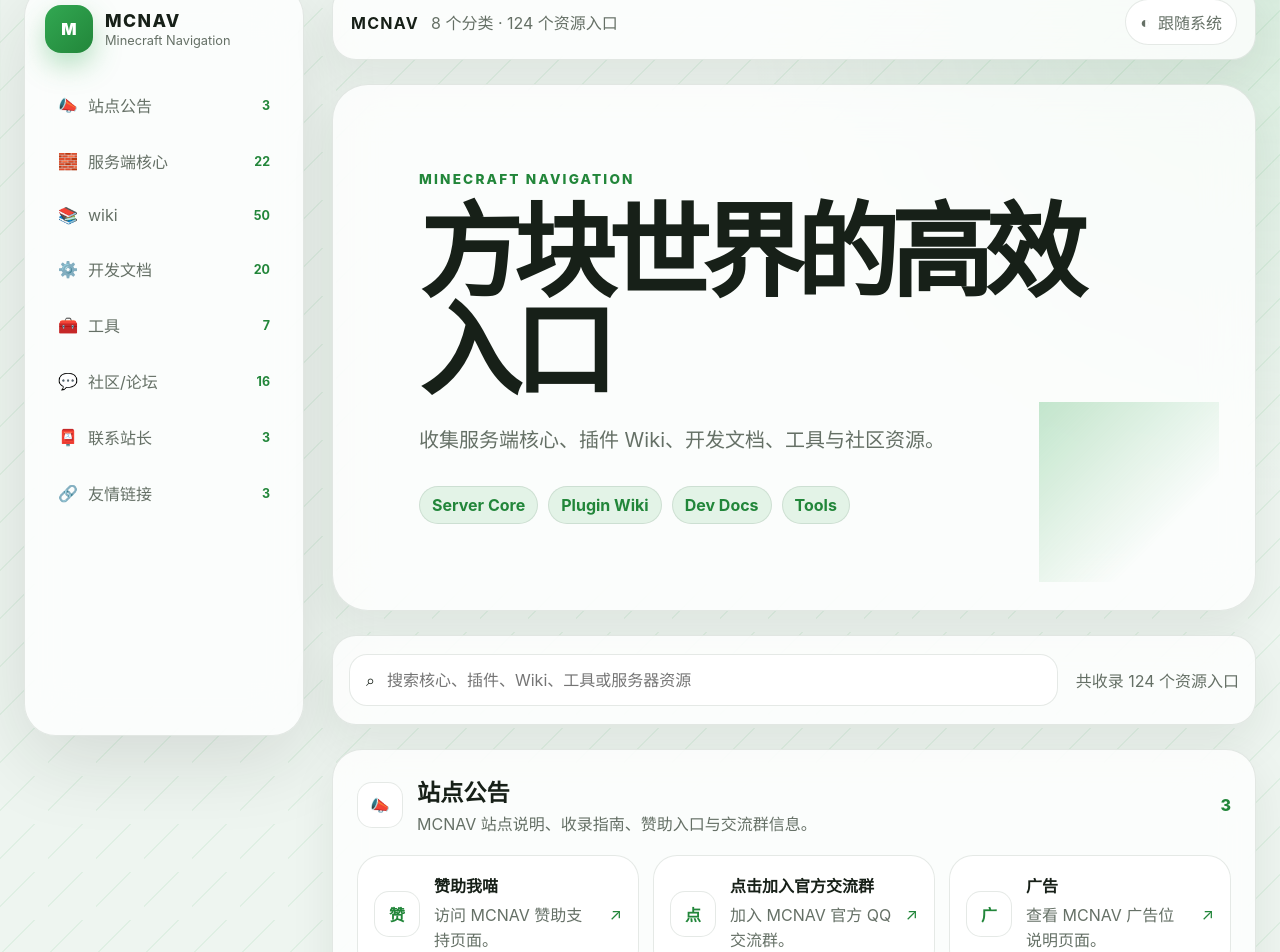
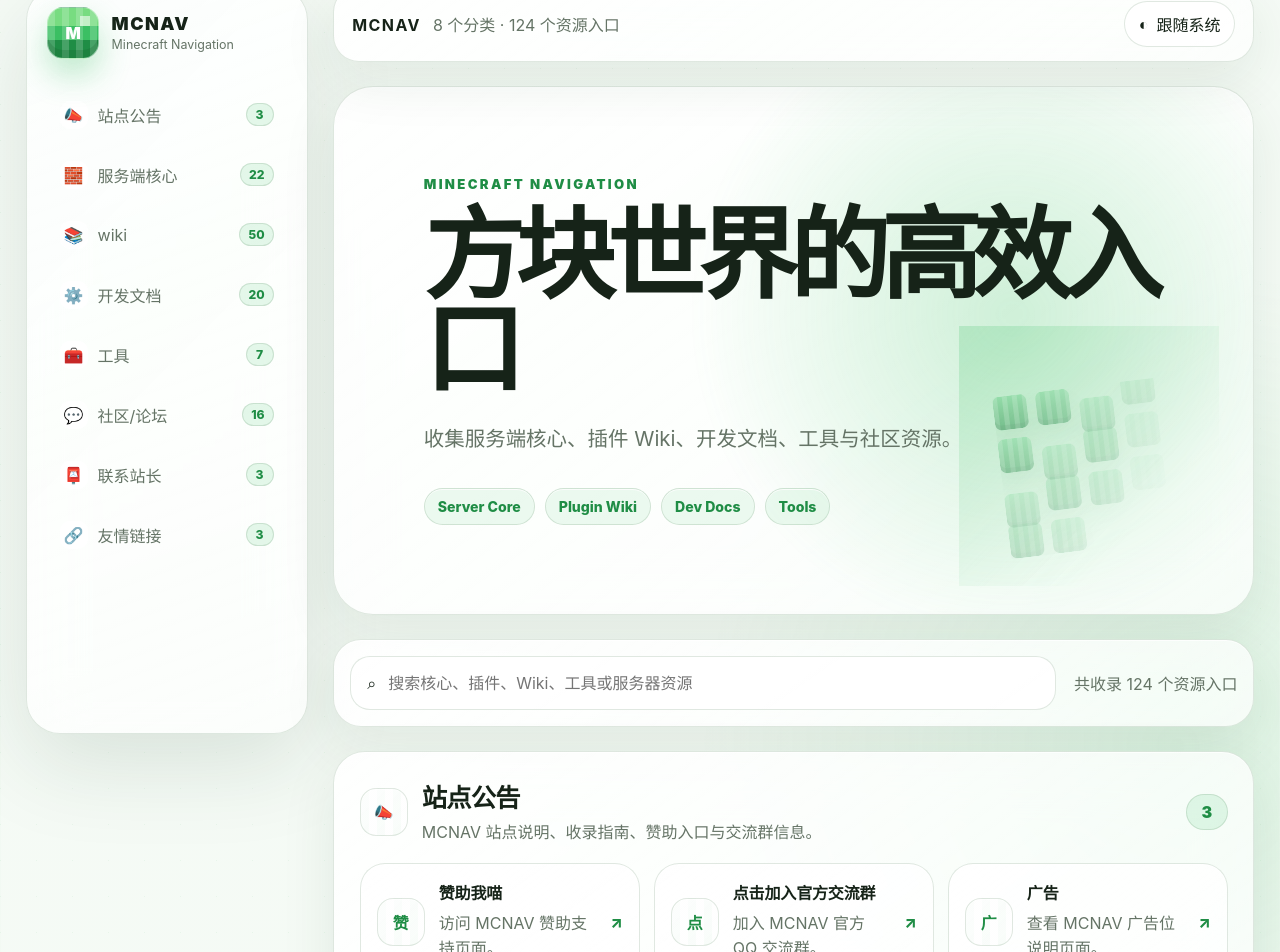
Before and after one commit to thisxiaoyuQAQ/Nav-Minecraft, a React (Vite) app: page / in a window 1280 px wide. Shown: the part 40-992 px from the top of the page. Built offline with nearby package versions, Linux system fonts and the light colour scheme.

Commit message:
style: apply full-screen apple minecraft ui
Co-Authored-By: Claude Opus 4.8 (1M context) <noreply@anthropic.com>

```diff
--- a/src/App.css
+++ b/src/App.css
@@ -1,38 +1,45 @@
 :root {
   color-scheme: light;
-  font-family: Inter, ui-sans-serif, system-ui, -apple-system, BlinkMacSystemFont, "Segoe UI", sans-serif;
-  background: #edf4ef;
-  color: #172018;
-  --bg: #eef5f0;
-  --bg-soft: #f8fbf8;
-  --panel: rgba(255, 255, 255, 0.78);
-  --panel-strong: rgba(255, 255, 255, 0.94);
-  --text: #172018;
-  --muted: #657066;
-  --line: rgba(43, 73, 49, 0.12);
-  --accent: #32a852;
-  --accent-strong: #22863a;
-  --accent-soft: rgba(50, 168, 82, 0.12);
-  --shadow: 0 24px 80px rgba(23, 32, 24, 0.12);
-  --card-shadow: 0 18px 45px rgba(23, 32, 24, 0.08);
+  font-family: ui-sans-serif, -apple-system, BlinkMacSystemFont, "SF Pro Display", "Segoe UI", sans-serif;
+  background: #f6fbf6;
+  color: #162318;
+  --bg: #f6fbf6;
+  --bg-soft: #edf7ef;
+  --panel: rgba(255, 255, 255, 0.72);
+  --panel-strong: rgba(255, 255, 255, 0.9);
+  --text: #162318;
+  --muted: #657466;
+  --line: rgba(37, 91, 48, 0.14);
+  --line-strong: rgba(37, 91, 48, 0.24);
+  --accent: #3bbf63;
+  --accent-strong: #1f8d45;
+  --accent-soft: rgba(59, 191, 99, 0.13);
+  --accent-glow: rgba(59, 191, 99, 0.24);
+  --shadow: 0 28px 90px rgba(27, 61, 36, 0.13);
+  --card-shadow: 0 18px 55px rgba(27, 61, 36, 0.09);
+  --inner-highlight: inset 0 1px 0 rgba(255, 255, 255, 0.74);
+  --shell-padding: clamp(16px, 2vw, 32px);
 }
 
 :root[data-theme='dark'] {
   color-scheme: dark;
   background: #071109;
-  color: #f1f7f1;
+  color: #f2f8f1;
   --bg: #071109;
   --bg-soft: #101b12;
-  --panel: rgba(17, 28, 19, 0.72);
-  --panel-strong: rgba(18, 31, 21, 0.94);
-  --text: #f1f7f1;
-  --muted: #a8b7aa;
-  --line: rgba(194, 222, 199, 0.16);
-  --accent: #54d66f;
-  --accent-strong: #7af08f;
-  --accent-soft: rgba(84, 214, 111, 0.14);
-  --shadow: 0 24px 80px rgba(0, 0, 0, 0.36);
-  --card-shadow: 0 18px 45px rgba(0, 0, 0, 0.22);
+  --panel: rgba(18, 31, 21, 0.72);
+  --panel-strong: rgba(20, 35, 23, 0.92);
+  --text: #f2f8f1;
+  --muted: #aab9aa;
+  --line: rgba(190, 224, 196, 0.16);
+  --line-strong: rgba(190, 224, 196, 0.26);
+  --accent: #6ee083;
+  --accent-strong: #9cf0a4;
+  --accent-soft: rgba(110, 224, 131, 0.14);
+  --accent-glow: rgba(110, 224, 131, 0.2);
+  --shadow: 0 28px 90px rgba(0, 0, 0, 0.42);
+  --card-shadow: 0 18px 55px rgba(0, 0, 0, 0.26);
+  --inner-highlight: inset 0 1px 0 rgba(255, 255, 255, 0.08);
 }
 
 * {
@@ -47,12 +54,27 @@ body {
   margin: 0;
   min-width: 320px;
   min-height: 100vh;
+  overflow-x: hidden;
   background:
-    linear-gradient(135deg, transparent 0 24px, rgba(50, 168, 82, 0.08) 24px 25px, transparent 25px 48px),
-    radial-gradient(circle at top right, var(--accent-soft), transparent 34rem),
-    var(--bg);
-  background-size: 48px 48px, auto, auto;
+    radial-gradient(circle at 12% -8%, var(--accent-glow), transparent 34rem),
+    radial-gradient(circle at 92% 10%, var(--accent-soft), transparent 30rem),
+    linear-gradient(135deg, rgba(59, 191, 99, 0.07) 0 1px, transparent 1px 36px),
+    linear-gradient(145deg, var(--bg), var(--bg-soft));
+  background-size: auto, auto, 36px 36px, auto;
   color: var(--text);
+}
+
+body::before {
+  position: fixed;
+  inset: 0;
+  z-index: -1;
+  pointer-events: none;
+  content: '';
+  background:
+    linear-gradient(90deg, transparent 0 31px, rgba(59, 191, 99, 0.06) 31px 32px, transparent 32px),
+    linear-gradient(180deg, transparent 0 31px, rgba(59, 191, 99, 0.04) 31px 32px, transparent 32px);
+  background-size: 64px 64px;
+  mask-image: linear-gradient(120deg, rgba(0, 0, 0, 0.48), transparent 72%);
 }
 
 button,
@@ -65,67 +87,99 @@ a {
 }
 
 .app-shell {
+  position: relative;
+  isolation: isolate;
   display: grid;
-  grid-template-columns: 280px minmax(0, 1fr);
-  gap: 28px;
-  width: min(1440px, 100%);
-  margin: 0 auto;
-  padding: 24px;
+  grid-template-columns: 282px minmax(0, 1fr);
+  gap: clamp(18px, 2vw, 30px);
+  width: 100%;
+  min-height: 100vh;
+  padding: var(--shell-padding);
 }
 
 .sidebar {
   position: sticky;
-  top: 24px;
-  height: calc(100vh - 48px);
+  top: var(--shell-padding);
+  height: calc(100vh - (var(--shell-padding) * 2));
+  overflow: auto;
   padding: 20px;
-  overflow: auto;
   border: 1px solid var(--line);
-  border-radius: 32px;
-  background: var(--panel);
-  box-shadow: var(--shadow);
-  backdrop-filter: blur(24px);
+  border-radius: 34px;
+  background:
+    linear-gradient(160deg, var(--panel-strong), var(--panel)),
+    linear-gradient(135deg, rgba(59, 191, 99, 0.08), transparent 58%);
+  box-shadow: var(--shadow), var(--inner-highlight);
+  backdrop-filter: blur(28px) saturate(150%);
+}
+
+.sidebar::-webkit-scrollbar,
+.sidebar-nav::-webkit-scrollbar {
+  width: 8px;
+  height: 8px;
+}
+
+.sidebar::-webkit-scrollbar-thumb,
+.sidebar-nav::-webkit-scrollbar-thumb {
+  border-radius: 999px;
+  background: var(--line-strong);
 }
 
 .brand-mark {
   display: flex;
   align-items: center;
-  gap: 12px;
+  gap: 13px;
   text-decoration: none;
 }
 
 .brand-icon {
+  position: relative;
   display: grid;
-  width: 48px;
-  height: 48px;
+  width: 52px;
+  height: 52px;
   place-items: center;
+  overflow: hidden;
+  border: 1px solid rgba(255, 255, 255, 0.45);
   border-radius: 16px;
   background:
-    linear-gradient(135deg, var(--accent), var(--accent-strong));
+    linear-gradient(90deg, rgba(255, 255, 255, 0.18) 50%, transparent 50%) 0 0 / 14px 14px,
+    linear-gradient(180deg, #78dc81 0 36%, #3bbf63 36% 64%, #1f8d45 64%);
   color: #ffffff;
-  font-weight: 900;
-  box-shadow: 0 12px 28px rgba(50, 168, 82, 0.35);
+  font-weight: 950;
+  letter-spacing: -0.06em;
+  box-shadow: inset 0 -8px 0 rgba(20, 88, 42, 0.2), 0 16px 32px rgba(59, 191, 99, 0.32);
+  image-rendering: pixelated;
+}
+
+.brand-icon::after {
+  position: absolute;
+  inset: 8px 8px auto auto;
+  width: 10px;
+  height: 10px;
+  content: '';
+  background: rgba(255, 255, 255, 0.56);
+  box-shadow: -14px 14px 0 rgba(255, 255, 255, 0.18);
 }
 
 .brand-copy {
   display: grid;
-  gap: 2px;
+  gap: 3px;
 }
 
 .brand-text {
-  font-size: 1.1rem;
-  font-weight: 850;
+  font-size: 1.12rem;
+  font-weight: 900;
   letter-spacing: 0.08em;
 }
 
 .brand-subtitle {
   color: var(--muted);
-  font-size: 0.8rem;
+  font-size: 0.78rem;
 }
 
 .sidebar-nav {
   display: grid;
   gap: 8px;
-  margin-top: 28px;
+  margin-top: 30px;
 }
 
 .sidebar-nav a {
@@ -138,22 +192,45 @@ a {
   border-radius: 18px;
   color: var(--muted);
   text-decoration: none;
+  transition: background 180ms ease, border-color 180ms ease, color 180ms ease, transform 180ms ease;
 }
 
-.sidebar-nav a:hover {
-  border-color: var(--line);
-  background: var(--accent-soft);
+.sidebar-nav a:hover,
+.sidebar-nav a:focus-visible {
+  border-color: var(--line-strong);
+  background: linear-gradient(135deg, var(--accent-soft), rgba(255, 255, 255, 0.08));
   color: var(--text);
+  outline: 0;
+  transform: translateX(2px);
+}
+
+.nav-emoji {
+  display: grid;
+  width: 28px;
+  height: 28px;
+  place-items: center;
+  border-radius: 10px;
+  background: var(--panel-strong);
+  box-shadow: var(--inner-highlight);
 }
 
 .nav-count {
+  min-width: 28px;
+  padding: 3px 8px;
+  border: 1px solid var(--line);
+  border-radius: 999px;
+  background: var(--accent-soft);
   color: var(--accent-strong);
-  font-size: 0.78rem;
-  font-weight: 700;
+  font-size: 0.76rem;
+  font-weight: 800;
+  text-align: center;
 }
 
 .main-content {
+  display: grid;
   min-width: 0;
+  align-content: start;
+  gap: 24px;
 }
 
 .topbar,
@@ -161,22 +238,24 @@ a {
 .category-section,
 .hero {
   border: 1px solid var(--line);
-  background: var(--panel);
-  box-shadow: var(--card-shadow);
-  backdrop-filter: blur(24px);
+  background: linear-gradient(145deg, var(--panel-strong), var(--panel));
+  box-shadow: var(--card-shadow), var(--inner-highlight);
+  backdrop-filter: blur(28px) saturate(150%);
 }
 
 .topbar {
+  position: sticky;
+  top: var(--shell-padding);
+  z-index: 5;
   display: flex;
   justify-content: space-between;
   align-items: center;
   gap: 16px;
-  margin-bottom: 24px;
   padding: 14px 18px;
-  border-radius: 24px;
+  border-radius: 26px;
 }
 
-.topbar div {
+.topbar-copy {
   display: flex;
   flex-wrap: wrap;
   gap: 8px 12px;
@@ -184,11 +263,11 @@ a {
 }
 
 .topbar strong {
-  letter-spacing: 0.08em;
+  letter-spacing: 0.09em;
 }
 
-.topbar span,
-.search-panel p,
+.topbar-stat,
+.search-meta,
 .category-heading p,
 .card-content span {
   color: var(--muted);
@@ -203,67 +282,127 @@ a {
   border-radius: 999px;
   background: var(--panel-strong);
   color: var(--text);
+  box-shadow: var(--inner-highlight);
   cursor: pointer;
+  transition: transform 180ms ease, border-color 180ms ease, background 180ms ease;
+}
+
+.theme-toggle:hover,
+.theme-toggle:focus-visible {
+  border-color: var(--line-strong);
+  background: var(--accent-soft);
+  outline: 3px solid color-mix(in srgb, var(--accent) 22%, transparent);
+  transform: translateY(-1px);
 }
 
 .hero {
   position: relative;
+  min-height: clamp(330px, 42vw, 520px);
   overflow: hidden;
-  padding: clamp(32px, 8vw, 86px);
-  border-radius: 36px;
+  padding: clamp(34px, 7vw, 92px);
+  border-radius: 40px;
+}
+
+.hero > :not(.hero-glow, .hero-pattern, .hero-block-field) {
+  position: relative;
+  z-index: 2;
+}
+
+.hero-glow {
+  position: absolute;
+  inset: -20% -10% auto auto;
+  width: min(52vw, 680px);
+  height: min(52vw, 680px);
+  border-radius: 999px;
+  background: radial-gradient(circle, var(--accent-glow), transparent 68%);
+  filter: blur(8px);
 }
 
 .hero-pattern {
   position: absolute;
-  inset: auto 36px 28px auto;
-  width: 180px;
-  height: 180px;
-  opacity: 0.28;
+  inset: auto 34px 28px auto;
+  width: min(28vw, 260px);
+  height: min(28vw, 260px);
+  opacity: 0.22;
   background:
     linear-gradient(var(--accent) 0 0) 0 0 / 34px 34px,
     linear-gradient(var(--accent-strong) 0 0) 34px 34px / 34px 34px;
-  mask: linear-gradient(135deg, #000, transparent 72%);
+  mask-image: linear-gradient(135deg, #000, transparent 74%);
+}
+
+.hero-block-field {
+  position: absolute;
+  right: clamp(20px, 7vw, 110px);
+  bottom: clamp(20px, 5vw, 64px);
+  z-index: 1;
+  display: grid;
+  grid-template-columns: repeat(4, clamp(18px, 3vw, 34px));
+  gap: clamp(5px, 1vw, 9px);
+  transform: rotate(-7deg);
+  opacity: 0.58;
+  mask-image: linear-gradient(135deg, #000, transparent 88%);
+}
+
+.hero-block {
+  aspect-ratio: 1;
+  border-radius: 7px;
+  background:
+    linear-gradient(90deg, rgba(255, 255, 255, 0.22) 50%, transparent 50%) 0 0 / 10px 10px,
+    linear-gradient(180deg, color-mix(in srgb, var(--accent) 72%, white), var(--accent-strong));
+  box-shadow: inset 0 -5px 0 rgba(10, 70, 32, 0.16), 0 12px 22px rgba(35, 120, 58, 0.16);
+}
+
+.hero-block:nth-child(3n) {
+  transform: translateY(12px);
+  opacity: 0.74;
+}
+
+.hero-block:nth-child(4n) {
+  transform: translateY(-10px);
+  opacity: 0.46;
 }
 
 .eyebrow {
   margin: 0 0 16px;
   color: var(--accent-strong);
-  font-size: 0.85rem;
-  font-weight: 800;
-  letter-spacing: 0.16em;
+  font-size: 0.82rem;
+  font-weight: 900;
+  letter-spacing: 0.18em;
   text-transform: uppercase;
 }
 
 .hero h1 {
-  max-width: 760px;
+  max-width: 820px;
   margin: 0;
-  font-size: clamp(2.6rem, 8vw, 6.5rem);
-  line-height: 0.96;
-  letter-spacing: -0.08em;
+  font-size: clamp(2.8rem, 7.8vw, 7.4rem);
+  line-height: 0.94;
+  letter-spacing: -0.085em;
 }
 
 .hero-copy {
-  max-width: 620px;
-  margin: 22px 0 0;
+  max-width: 650px;
+  margin: 24px 0 0;
   color: var(--muted);
-  font-size: clamp(1rem, 2vw, 1.25rem);
-  line-height: 1.8;
+  font-size: clamp(1rem, 1.7vw, 1.28rem);
+  line-height: 1.85;
 }
 
 .hero-tags {
   display: flex;
   flex-wrap: wrap;
   gap: 10px;
-  margin-top: 28px;
+  margin-top: 30px;
 }
 
 .hero-tags span {
-  padding: 8px 12px;
+  padding: 9px 13px;
   border: 1px solid var(--line);
   border-radius: 999px;
-  background: var(--accent-soft);
+  background: color-mix(in srgb, var(--accent-soft) 74%, var(--panel-strong));
   color: var(--accent-strong);
-  font-weight: 750;
+  font-size: 0.88rem;
+  font-weight: 800;
+  box-shadow: var(--inner-highlight);
 }
 
 .search-panel {
@@ -271,9 +410,8 @@ a {
   align-items: center;
   justify-content: space-between;
   gap: 18px;
-  margin: 24px 0;
   padding: 16px;
-  border-radius: 24px;
+  border-radius: 28px;
 }
 
 .search-box {
@@ -281,20 +419,33 @@ a {
   flex: 1;
   align-items: center;
   gap: 12px;
+  min-width: 220px;
   padding: 0 16px;
   border: 1px solid var(--line);
-  border-radius: 18px;
+  border-radius: 20px;
   background: var(--panel-strong);
+  box-shadow: var(--inner-highlight);
+  transition: border-color 180ms ease, box-shadow 180ms ease;
+}
+
+.search-box:focus-within {
+  border-color: color-mix(in srgb, var(--accent) 58%, var(--line));
+  box-shadow: 0 0 0 4px color-mix(in srgb, var(--accent) 18%, transparent), var(--inner-highlight);
 }
 
 .search-box input {
   width: 100%;
   min-width: 0;
-  padding: 15px 0;
+  padding: 16px 0;
   border: 0;
   outline: 0;
   background: transparent;
   color: var(--text);
+}
+
+.search-meta {
+  margin: 0;
+  white-space: nowrap;
 }
 
 .category-stack {
@@ -303,14 +454,14 @@ a {
 }
 
 .category-section {
-  scroll-margin-top: 24px;
-  padding: 24px;
-  border-radius: 30px;
+  scroll-margin-top: calc(var(--shell-padding) + 78px);
+  padding: clamp(18px, 2vw, 26px);
+  border-radius: 32px;
 }
 
 .category-heading {
   display: grid;
-  grid-template-columns: auto 1fr auto;
+  grid-template-columns: auto minmax(0, 1fr) auto;
   align-items: center;
   gap: 14px;
   margin-bottom: 18px;
@@ -319,59 +470,98 @@ a {
 .category-icon,
 .link-icon {
   display: grid;
-  width: 46px;
-  height: 46px;
+  width: 48px;
+  height: 48px;
   place-items: center;
   flex: 0 0 auto;
   border: 1px solid var(--line);
-  border-radius: 15px;
-  background: var(--panel-strong);
+  border-radius: 16px;
+  background:
+    linear-gradient(135deg, var(--panel-strong), var(--panel)),
+    linear-gradient(90deg, rgba(59, 191, 99, 0.12) 50%, transparent 50%) 0 0 / 16px 16px;
+  box-shadow: var(--inner-highlight);
+}
+
+.category-copy {
+  min-width: 0;
 }
 
 .category-heading h2 {
   margin: 0;
-  font-size: 1.45rem;
+  font-size: clamp(1.25rem, 2vw, 1.58rem);
+  letter-spacing: -0.03em;
 }
 
 .category-heading p {
-  margin: 4px 0 0;
-  line-height: 1.6;
+  margin: 5px 0 0;
+  line-height: 1.65;
 }
 
 .category-total {
+  min-width: 42px;
+  padding: 7px 11px;
+  border: 1px solid var(--line);
+  border-radius: 999px;
+  background: var(--accent-soft);
   color: var(--accent-strong);
-  font-weight: 850;
+  font-weight: 900;
+  text-align: center;
 }
 
 .card-grid {
   display: grid;
-  grid-template-columns: repeat(auto-fit, minmax(250px, 1fr));
+  grid-template-columns: repeat(auto-fit, minmax(260px, 1fr));
   gap: 14px;
 }
 
 .nav-card {
+  position: relative;
   display: flex;
   align-items: center;
   gap: 14px;
   min-height: 118px;
+  overflow: hidden;
   padding: 16px;
   border: 1px solid var(--line);
-  border-radius: 24px;
-  background: var(--panel-strong);
+  border-radius: 25px;
+  background: linear-gradient(145deg, var(--panel-strong), var(--panel));
+  box-shadow: var(--inner-highlight);
   text-decoration: none;
-  transition: transform 180ms ease, border-color 180ms ease, box-shadow 180ms ease;
+  transition: transform 180ms ease, border-color 180ms ease, box-shadow 180ms ease, background 180ms ease;
 }
 
-.nav-card:hover {
+.nav-card::after {
+  position: absolute;
+  inset: auto 14px 12px auto;
+  width: 42px;
+  height: 18px;
+  content: '';
+  opacity: 0;
+  background:
+    linear-gradient(var(--accent) 0 0) 0 0 / 9px 9px,
+    linear-gradient(var(--accent-strong) 0 0) 9px 9px / 9px 9px;
+  transition: opacity 180ms ease, transform 180ms ease;
+  mask-image: linear-gradient(90deg, #000, transparent);
+}
+
+.nav-card:hover,
+.nav-card:focus-visible {
   transform: translateY(-3px);
   border-color: color-mix(in srgb, var(--accent) 42%, var(--line));
-  box-shadow: 0 18px 38px rgba(50, 168, 82, 0.14);
+  box-shadow: 0 18px 42px rgba(50, 168, 82, 0.16), var(--inner-highlight);
+  outline: 0;
+}
+
+.nav-card:hover::after,
+.nav-card:focus-visible::after {
+  opacity: 0.42;
+  transform: translateX(-4px);
 }
 
 .link-icon {
   object-fit: contain;
   padding: 8px;
-  font-weight: 850;
+  font-weight: 900;
 }
 
 .link-icon.manual,
@@ -382,48 +572,71 @@ a {
 
 .card-content {
   display: grid;
-  gap: 6px;
+  gap: 7px;
   min-width: 0;
 }
 
 .card-content strong {
   line-height: 1.3;
+  letter-spacing: -0.01em;
 }
 
 .card-content span {
   display: -webkit-box;
   overflow: hidden;
-  line-height: 1.55;
+  line-height: 1.58;
   -webkit-line-clamp: 2;
   -webkit-box-orient: vertical;
 }
 
 .card-arrow {
+  position: relative;
+  z-index: 1;
   margin-left: auto;
   color: var(--accent-strong);
+  font-weight: 800;
+}
+
+@media (max-width: 1100px) {
+  .app-shell {
+    grid-template-columns: 238px minmax(0, 1fr);
+  }
+
+  .hero h1 {
+    max-width: 720px;
+  }
 }
 
 @media (max-width: 960px) {
   .app-shell {
     grid-template-columns: 1fr;
-    padding: 14px;
+    padding: clamp(12px, 3vw, 22px);
+  }
+
+  .sidebar,
+  .topbar {
+    position: static;
   }
 
   .sidebar {
-    position: static;
     height: auto;
-    border-radius: 26px;
+    border-radius: 28px;
   }
 
   .sidebar-nav {
     grid-auto-flow: column;
     grid-auto-columns: max-content;
     overflow-x: auto;
+    margin-top: 18px;
     padding-bottom: 4px;
   }
 
   .sidebar-nav a {
     grid-template-columns: auto auto auto;
+  }
+
+  .hero-block-field {
+    opacity: 0.36;
   }
 }
 
@@ -436,11 +649,62 @@ a {
     flex-direction: column;
   }
 
+  .theme-toggle {
+    justify-content: center;
+  }
+
   .hero {
-    padding: 30px 22px;
+    min-height: 0;
+    padding: 34px 22px;
+    border-radius: 30px;
+  }
+
+  .hero h1 {
+    font-size: clamp(2.45rem, 15vw, 4.2rem);
+  }
+
+  .hero-block-field,
+  .hero-pattern {
+    display: none;
+  }
+
+  .search-meta {
+    white-space: normal;
   }
 
   .category-section {
-    padding: 18px;
+    border-radius: 26px;
+  }
+
+  .category-total {
+    justify-self: start;
+  }
+
+  .card-grid {
+    grid-template-columns: 1fr;
+  }
+
+  .nav-card {
+    min-height: 108px;
   }
 }
+
+@media (prefers-reduced-motion: reduce) {
+  *,
+  *::before,
+  *::after {
+    scroll-behavior: auto !important;
+    transition-duration: 0.01ms !important;
+    animation-duration: 0.01ms !important;
+    animation-iteration-count: 1 !important;
+  }
+
+  .sidebar-nav a:hover,
+  .sidebar-nav a:focus-visible,
+  .theme-toggle:hover,
+  .theme-toggle:focus-visible,
+  .nav-card:hover,
+  .nav-card:focus-visible {
+    transform: none;
+  }
+}
```
Also changed, not shown: 1 other file (tests, documents, lock files or other folders).
